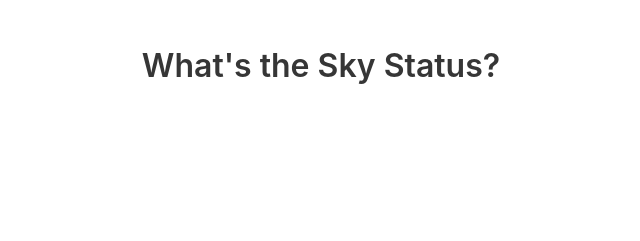
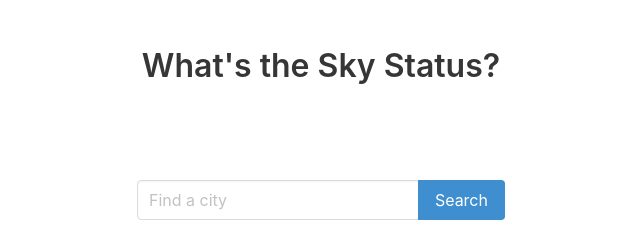
Before and after one commit to embersabsalon/sky_status, a Django app: template sky_status_app/templates/sky_status_app/index.html in a window 1280 px wide. Shown: the top 241 px of the page, without its empty margins (319-959 px from the left). Run offline with Django 3.2, Linux system fonts and the light colour scheme; the template is opened without the code that fills it: most values are stand-ins (such as "Sample title", 1, 10 or a date in 2020); form fields are guessed from the names that the template uses; parts of the project's set-up code (start-up, migrations or seed data) failed here and were passed over; some libraries are stand-ins or nearby versions.

Commit message:
Add search bar

```diff
--- a/sky_status_app/templates/sky_status_app/index.html
+++ b/sky_status_app/templates/sky_status_app/index.html
@@ -22,27 +22,26 @@
         </div>
     </section>
     <section class="section">
-        <!-- <div class="container">
+        <div class="container">
             <div class="columns">
                 <div class="column is-offset-4 is-4">
                     <form method="POST">
-                        {% csrf_token %}
                         <div class="field has-addons">
                             <div class="control is-expanded">
-                                {{ form.name }}
+                                <input class="input" type="text" placeholder="Find a city">
                             </div>
                             <div class="control">
-                                <button type="submit" class="button is-info">
-                                    Add City
-                                </button>
+                                <a class="button is-info">
+                                    Search
+                                </a>
                             </div>
                         </div>
                     </form>
                 </div>
             </div>
-        </div> -->
+        </div>
     </section>
-    <section class="section">
+    <!-- <section class="section">
         <div class="container">
             <div class="columns">
                 <div class="column is-offset-4 is-4">
@@ -70,7 +69,7 @@
                 </div>
             </div>
         </div>
-    </section>
+    </section> -->
     <!-- <footer class="footer">
     </footer> -->
 </body>
```
Also changed, not shown: sky_status_app/views.py (+2 -6 lines).
